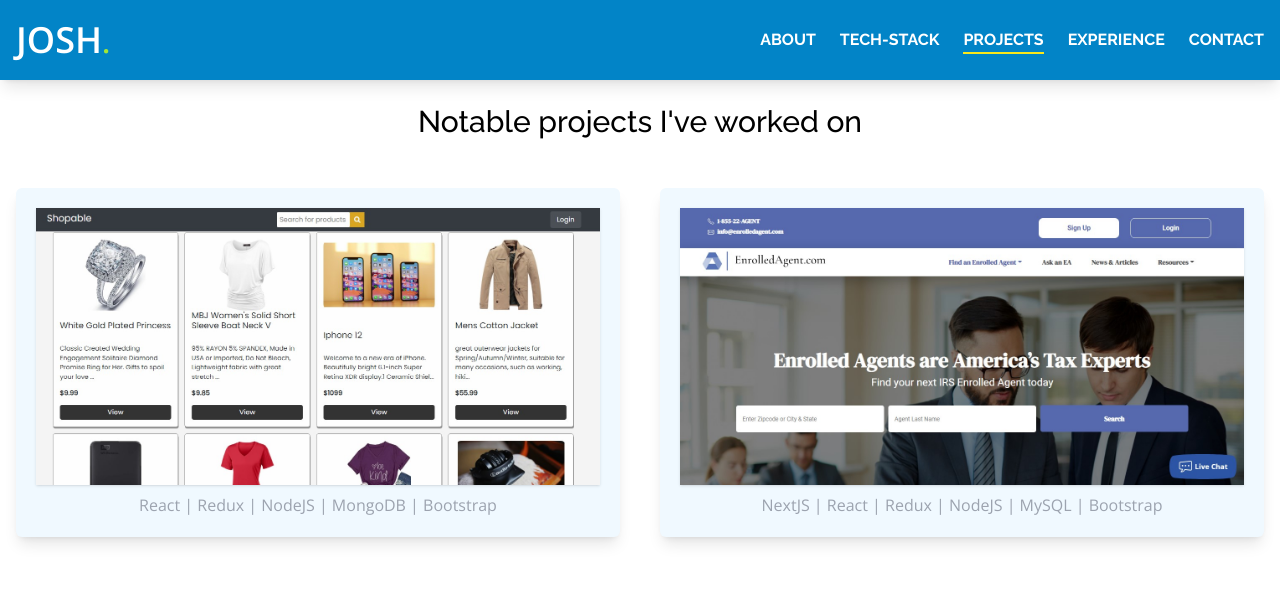
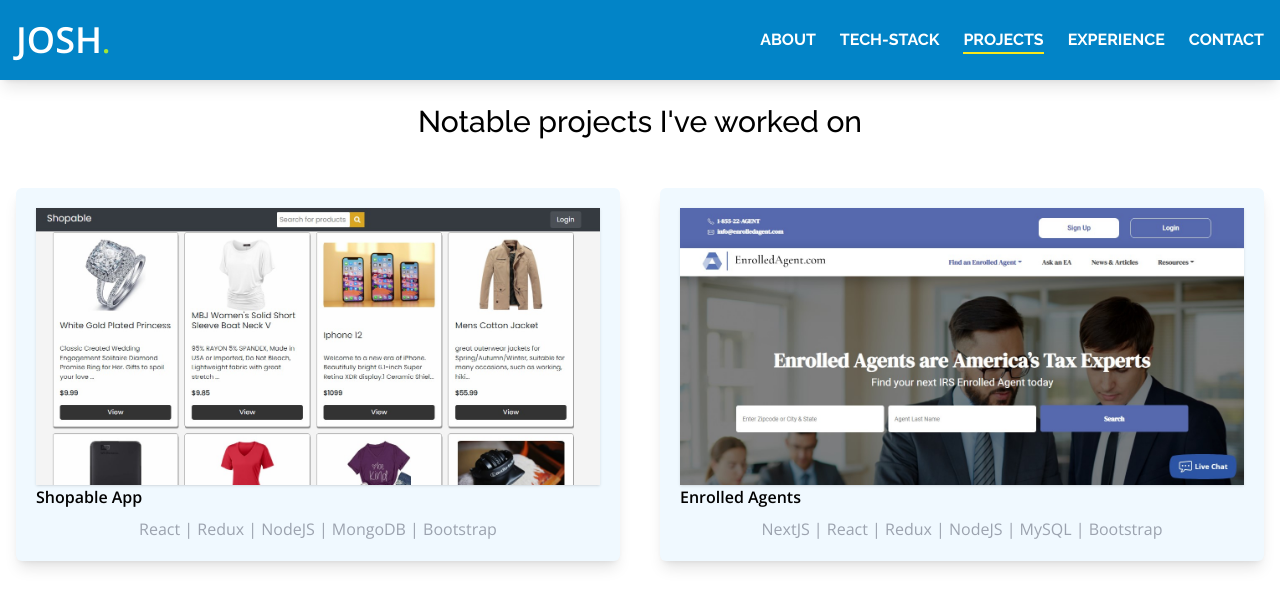
Before and after one commit to Josh-Savvy/josh_website, a Next.js app: page /projects in a window 1280 px wide. Shown: the top 606 px of the page. Built offline with nearby package versions, Linux system fonts and the light colour scheme.

Commit message:
edited about page

```diff
--- a/pages/projects.js
+++ b/pages/projects.js
@@ -24,6 +24,7 @@
                 />
               </a>
               <div className="">
+                <p className="font-semibold">Shopable App</p>
                 <p className="text-gray-400 mt-2 text-center">
                   React | Redux | NodeJS | MongoDB | Bootstrap
                 </p>
@@ -42,6 +43,7 @@
                 />
               </a>
               <div className="">
+                <p className="font-semibold">Enrolled Agents</p>
                 <p className="text-gray-400 mt-2 text-center">
                   NextJS | React | Redux | NodeJS | MySQL | Bootstrap
                 </p>
```
